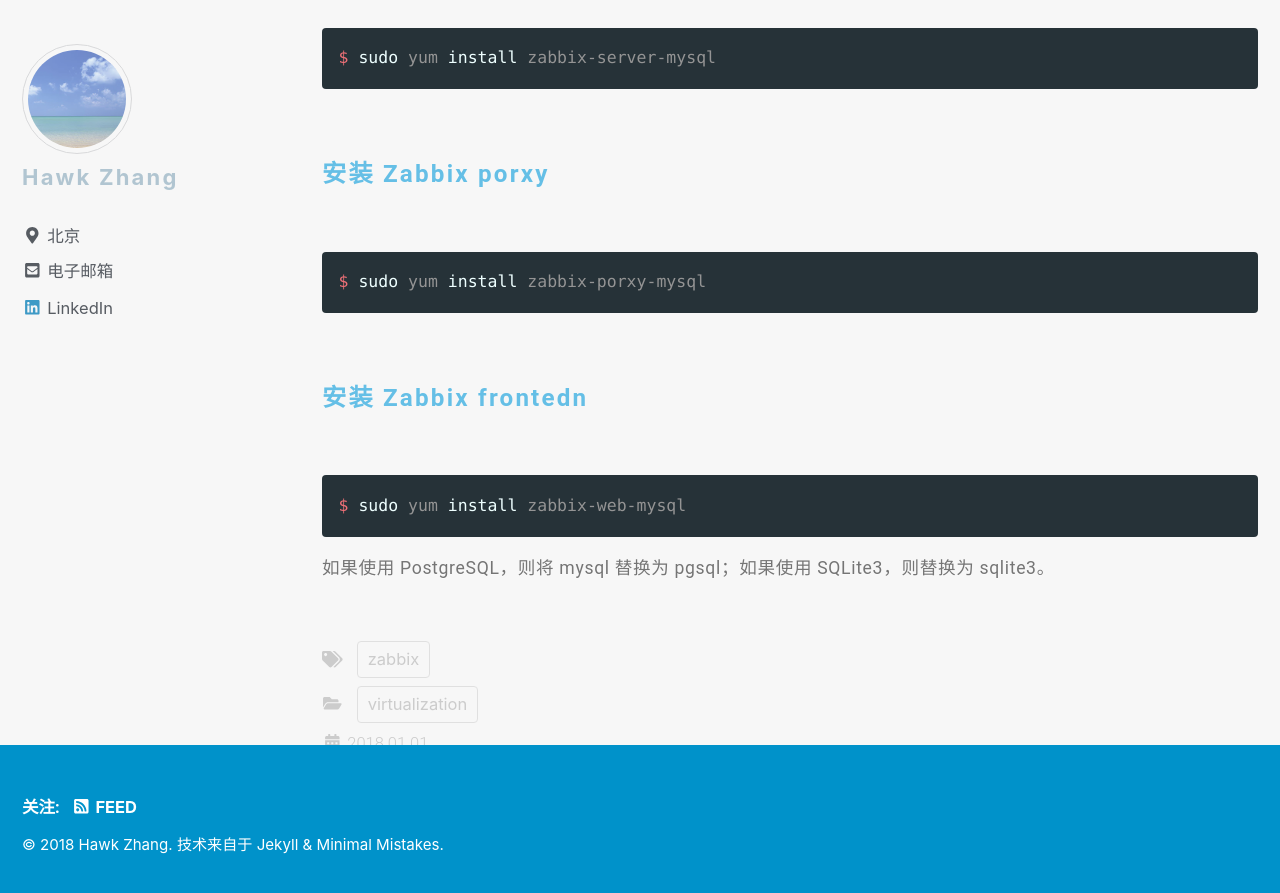
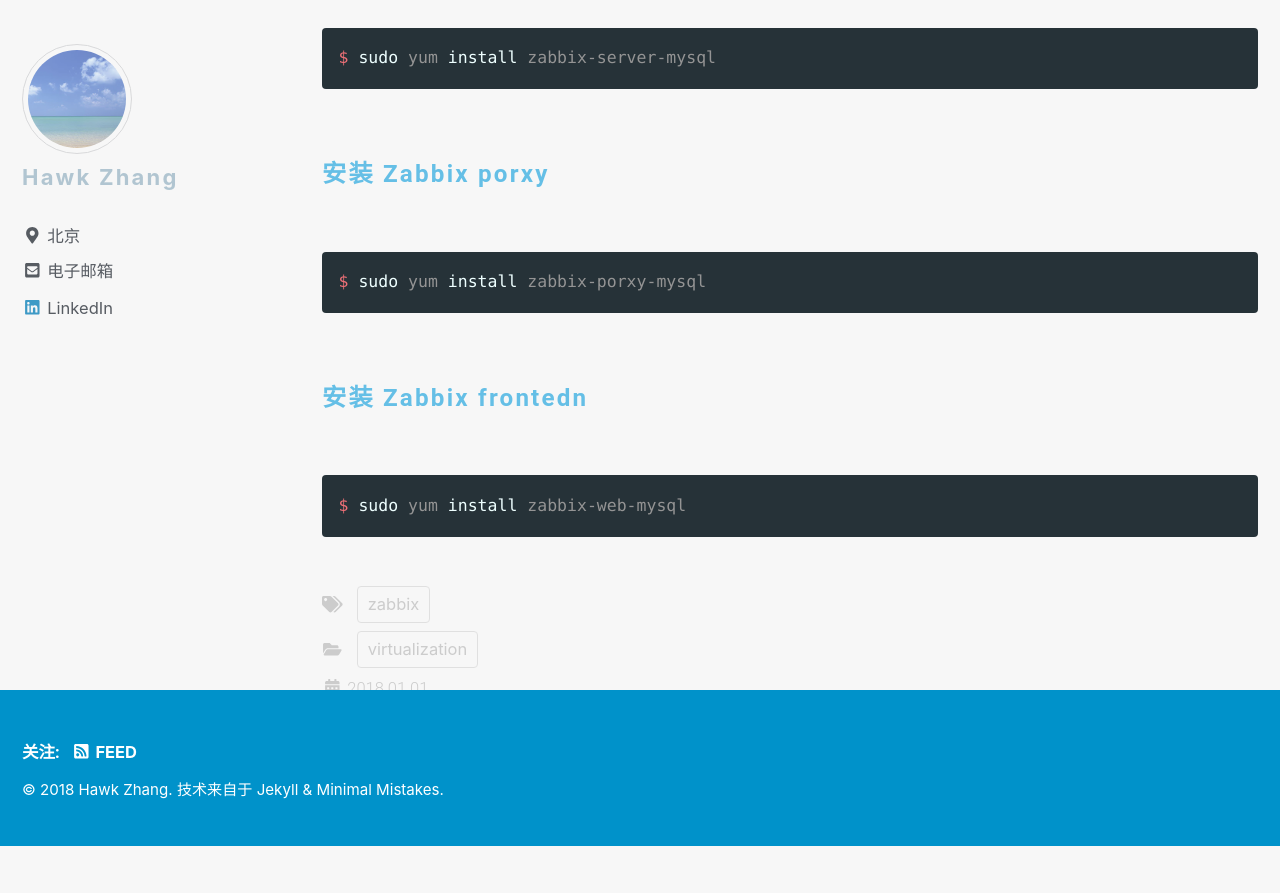
Before and after one commit to narru888/linotes_note, a Jekyll site: the page built from _posts/monitor/zabbix/2018-01-01-zabbix.basic.md, in a window 1280 px wide and 900 px high, scrolled down 8063 px. Shown: the top 893 px of the window. Built offline with Jekyll 4.4.1, drawn with Linux system fonts in a browser that asks for light colours; nearby versions of some CDN libraries; a script that is not in the unit is left out; after the commit the page ends 8909 px from its top, so only the background shows below that.

Commit message:
update on 2018-10-18 10:15:01 CST

````diff
--- a/_posts/monitor/zabbix/2018-01-01-zabbix.basic.md
+++ b/_posts/monitor/zabbix/2018-01-01-zabbix.basic.md
@@ -239,5 +239,3 @@
 ```bash
 $ sudo yum install zabbix-web-mysql
 ```
-
-如果使用 PostgreSQL，则将 mysql 替换为 pgsql；如果使用 SQLite3，则替换为 sqlite3。
````
